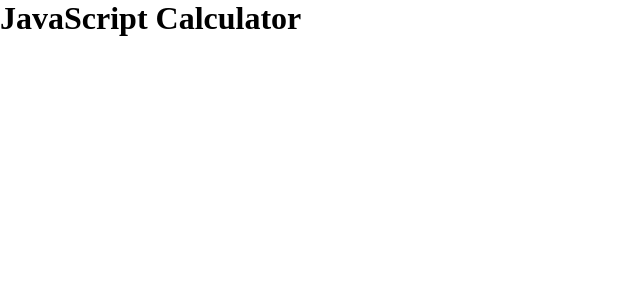
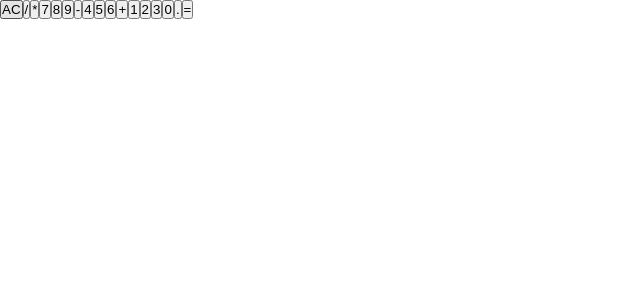
Before and after one commit to DuskoZ/freeCodeCamp, a React (Create React App) app in the folder Front End Development Libraries/build-a-javascript-calculator/: page / in a window 1280 px wide. Shown: the top 300 px of the page, without its empty margins (0-640 px from the left). Built offline with nearby package versions, Linux system fonts and the light colour scheme.

Commit message:
updated component

```diff
--- a/Front End Development Libraries/build-a-javascript-calculator/src/App.js
+++ b/Front End Development Libraries/build-a-javascript-calculator/src/App.js
@@ -1,9 +1,29 @@
-function App() {
-    return (
-        <div className="app">
-            <h1>JavaScript Calculator</h1>
-        </div>
-    );
+import React from "react";
+import Buttons from "./components/Buttons";
+import Formula from "./components/Formula";
+import Result from "./components/Result";
+
+class Calculator extends React.Component {
+    constructor(props) {
+        super(props);
+        this.state = {
+            currentValue: "0",
+            prevValue: "0",
+            formula: "",
+            currentSign: "pos",
+            lastClicked: "",
+        };
+    }
+
+    render() {
+        return (
+            <div className="calculator">
+                <Formula />
+                <Result />
+                <Buttons />
+            </div>
+        );
+    }
 }
 
-export default App;
+export default Calculator;
--- a/Front End Development Libraries/build-a-javascript-calculator/src/index.js
+++ b/Front End Development Libraries/build-a-javascript-calculator/src/index.js
@@ -1,13 +1,13 @@
 import React from "react";
 import ReactDOM from "react-dom/client";
 import "./index.css";
-import App from "./App";
+import Calculator from "./App";
 // import reportWebVitals from './reportWebVitals';
 
 const root = ReactDOM.createRoot(document.getElementById("root"));
 root.render(
     <React.StrictMode>
-        <App />
+        <Calculator />
     </React.StrictMode>
 );
 
```
